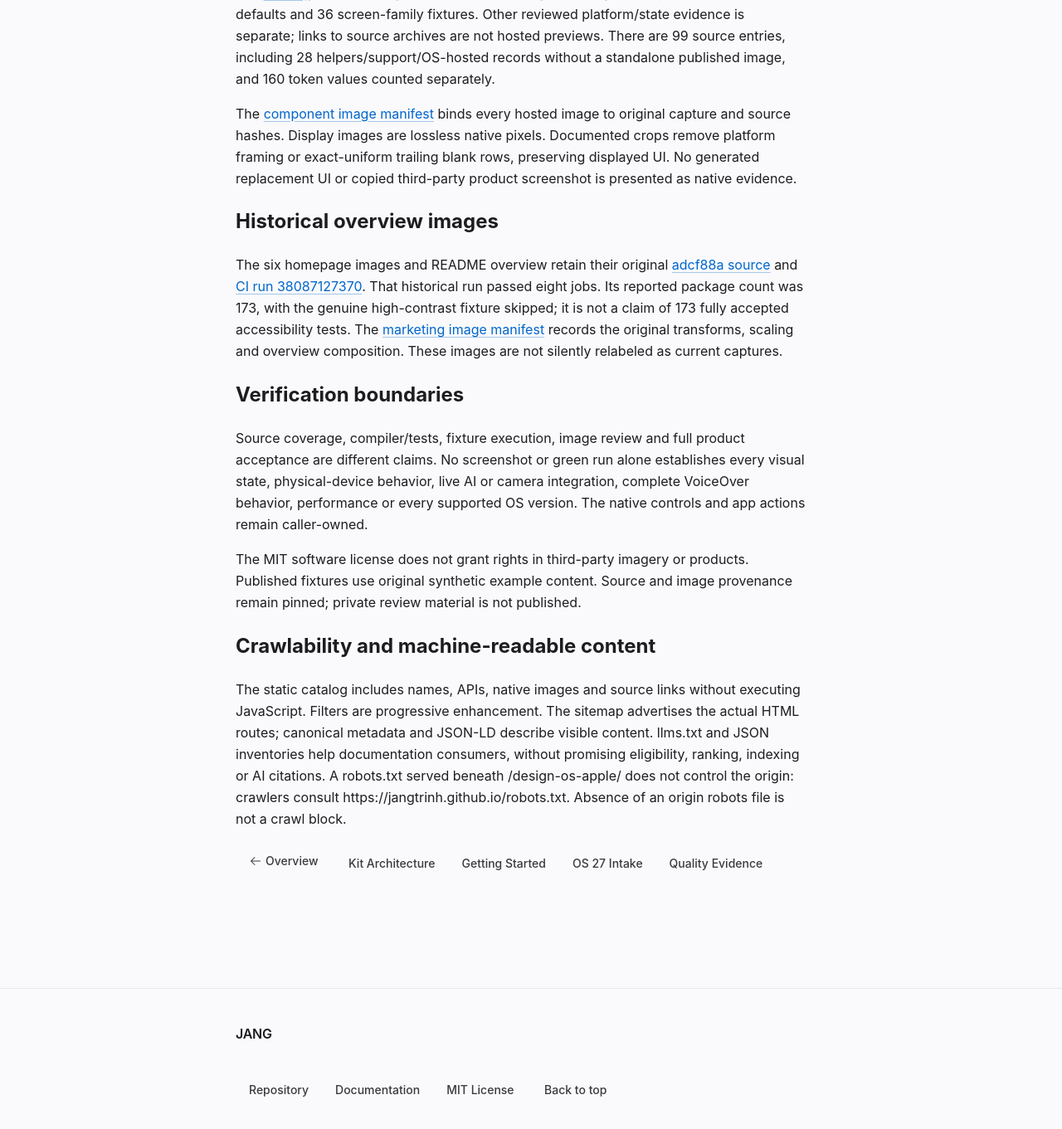
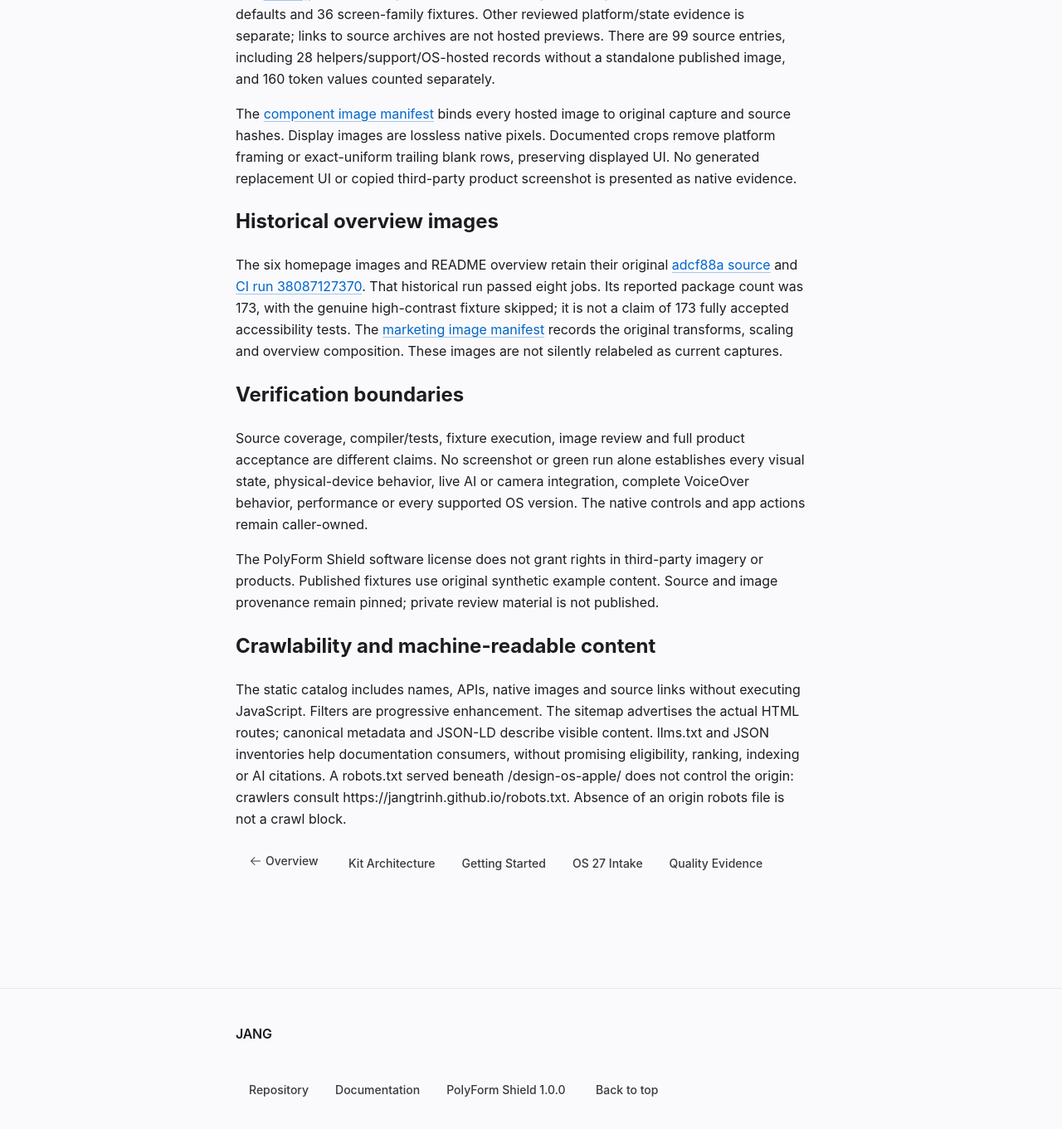
Before and after one commit to jangtrinh/design-os-apple, a Jekyll site: the page built from docs/marketing/proof.md, in a window 1280 px wide and 1400 px high, scrolled down 649 px. Shown: the top 1361 px of the window at 83% size. Built offline with Jekyll 4.4.1, drawn with Linux system fonts in a browser that asks for light colours.

Commit message:
chore(license): relicense under PolyForm Shield 1.0.0
Switch the project license to the PolyForm Shield License 1.0.0.
Anyone may use and modify the software, including for commercial
work, but may not resell it or offer a product that competes with it.

Manifests, badges, docs and the GitHub Pages site now state the new
license. Third-party files keep their own licenses. Versions published
before this commit keep the license they were released under.

```diff
--- a/docs/_config.yml
+++ b/docs/_config.yml
@@ -27,7 +27,7 @@ nav:
 footer:
   - { title: Repository, url: "https://github.com/jangtrinh/design-os-apple" }
   - { title: Documentation, url: "https://github.com/jangtrinh/design-os-apple/tree/main/docs" }
-  - { title: MIT License, url: "https://github.com/jangtrinh/design-os-apple/blob/main/LICENSE" }
+  - { title: PolyForm Shield 1.0.0, url: "https://github.com/jangtrinh/design-os-apple/blob/main/LICENSE" }
 
 plugins:
   - jekyll-seo-tag
--- a/docs/index.html
+++ b/docs/index.html
@@ -169,6 +169,6 @@ struct AccountList: View {
 <!-- 9 · Read next. -->
 <section class="chapter read-next wrap" aria-labelledby="read-next-title"><div><p class="eyebrow">Keep going</p><h2 id="read-next-title">Make it yours.</h2><p>Start small. Use the parts that earn their place.</p><a class="pill primary" href="#install">Add the package <span aria-hidden="true">↑</span></a></div><nav aria-label="Read next"><a href="https://github.com/jangtrinh/design-os-apple/blob/main/docs/getting-started.md">Getting started <span>↗</span></a><a href="https://jangtrinh.github.io/design-os-apple/kit-architecture.html">Layered kit architecture <span>↗</span></a><a href="https://github.com/jangtrinh/design-os-apple/blob/adcf88a468a43ed1727c9c902ae5243423e4176e/docs/reusable-app-style.md">Theme, corners &amp; controls <span>↗</span></a><a href="https://github.com/jangtrinh/design-os-apple/blob/adcf88a468a43ed1727c9c902ae5243423e4176e/docs/ai-usage.md">AI-assisted composition <span>↗</span></a><a href="https://github.com/jangtrinh/design-os-apple/blob/adcf88a468a43ed1727c9c902ae5243423e4176e/docs/component-coverage.md">Native API coverage <span>↗</span></a><a href="https://github.com/jangtrinh/design-os-apple/blob/main/docs/marketing/proof.md">Evidence &amp; documentation index <span>↗</span></a></nav></section>
 </main>
-<footer class="marketing-footer wrap"><div><a class="brand" href="#main">design<span>:os</span> <span class="brand-platform">/ apple</span></a><p>Independent open-source software. Not affiliated with Apple Inc.</p></div><nav aria-label="Footer"><a href="https://github.com/jangtrinh/design-os-apple">GitHub</a><a href="https://github.com/jangtrinh/design-os-apple/blob/main/LICENSE">MIT License</a><a href="#main">Back to top</a></nav></footer>
+<footer class="marketing-footer wrap"><div><a class="brand" href="#main">design<span>:os</span> <span class="brand-platform">/ apple</span></a><p>Independent source-available software. Not affiliated with Apple Inc.</p></div><nav aria-label="Footer"><a href="https://github.com/jangtrinh/design-os-apple">GitHub</a><a href="https://github.com/jangtrinh/design-os-apple/blob/main/LICENSE">MIT License</a><a href="#main">Back to top</a></nav></footer>
 </body>
 </html>
--- a/docs/llms.txt
+++ b/docs/llms.txt
@@ -16,7 +16,7 @@ The layered implementation is merged into main through PR 3. The catalog is pinn
 - [Evidence and publication scope](https://jangtrinh.github.io/design-os-apple/marketing/proof.html): Current and historical evidence boundaries.
 - [Source repository](https://github.com/jangtrinh/design-os-apple): Swift package and examples.
 - [Getting started](https://github.com/jangtrinh/design-os-apple/blob/main/docs/getting-started.md): Package setup and first compiling view.
-- [MIT license](https://github.com/jangtrinh/design-os-apple/blob/main/LICENSE): Software licensing; does not relicense third-party assets.
+- [PolyForm Shield 1.0.0 license](https://github.com/jangtrinh/design-os-apple/blob/main/LICENSE): Software licensing; does not relicense third-party assets.
 
 ## Coverage and limits
 
--- a/docs/marketing/proof.md
+++ b/docs/marketing/proof.md
@@ -23,7 +23,7 @@ The six homepage images and README overview retain their original [adcf88a sourc
 
 Source coverage, compiler/tests, fixture execution, image review and full product acceptance are different claims. No screenshot or green run alone establishes every visual state, physical-device behavior, live AI or camera integration, complete VoiceOver behavior, performance or every supported OS version. The native controls and app actions remain caller-owned.
 
-The MIT software license does not grant rights in third-party imagery or products. Published fixtures use original synthetic example content. Source and image provenance remain pinned; private review material is not published.
+The PolyForm Shield software license does not grant rights in third-party imagery or products. Published fixtures use original synthetic example content. Source and image provenance remain pinned; private review material is not published.
 
 ## Crawlability and machine-readable content
 
--- a/llms.txt
+++ b/llms.txt
@@ -16,7 +16,7 @@ The layered implementation is merged into main through PR 3. The catalog is pinn
 - [Evidence and publication scope](https://jangtrinh.github.io/design-os-apple/marketing/proof.html): Current and historical evidence boundaries.
 - [Source repository](https://github.com/jangtrinh/design-os-apple): Swift package and examples.
 - [Getting started](https://github.com/jangtrinh/design-os-apple/blob/main/docs/getting-started.md): Package setup and first compiling view.
-- [MIT license](https://github.com/jangtrinh/design-os-apple/blob/main/LICENSE): Software licensing; does not relicense third-party assets.
+- [PolyForm Shield 1.0.0 license](https://github.com/jangtrinh/design-os-apple/blob/main/LICENSE): Software licensing; does not relicense third-party assets.
 
 ## Coverage and limits
 
```
Also changed, not shown: PRIVACY.md (+2 -2 lines), .claude-plugin/plugin.json, .codex-plugin/plugin.json, .factory-plugin/plugin.json, README.md, docs/corpus/manifest.json, 1 other file.
